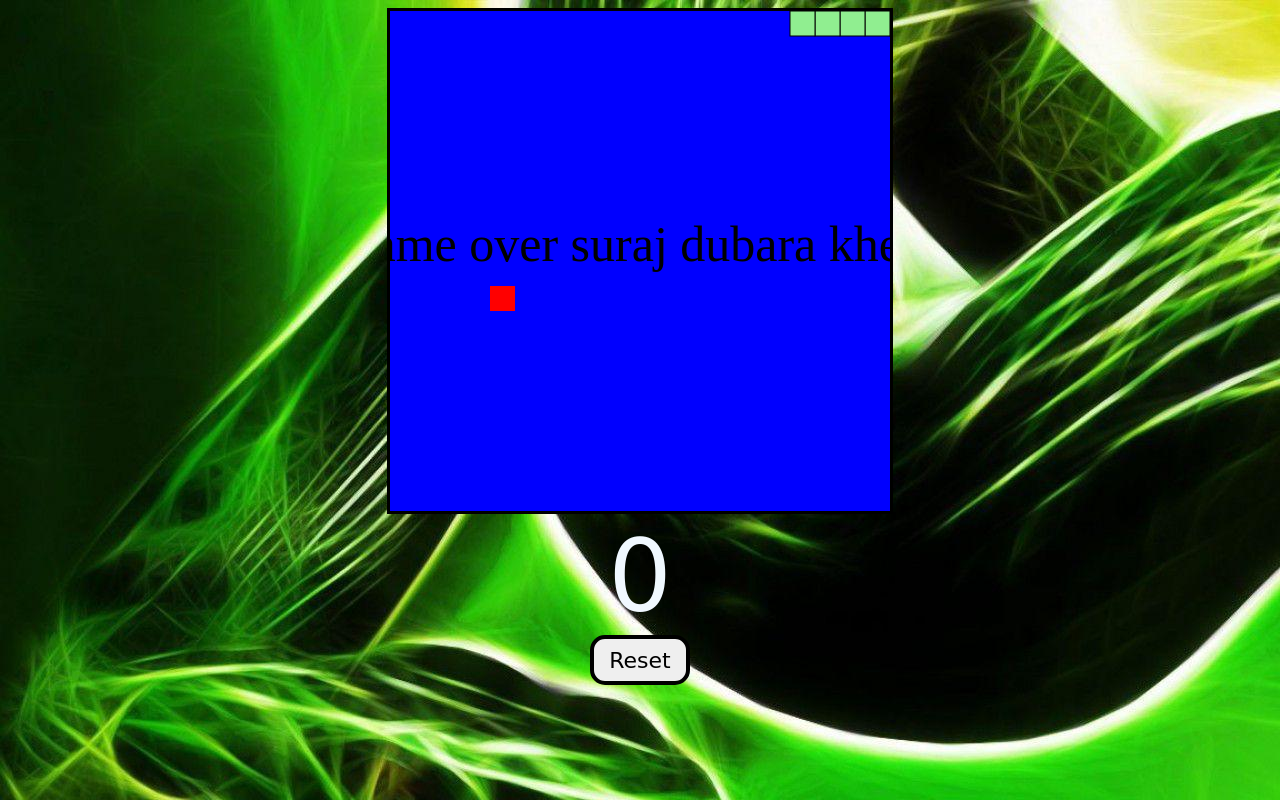
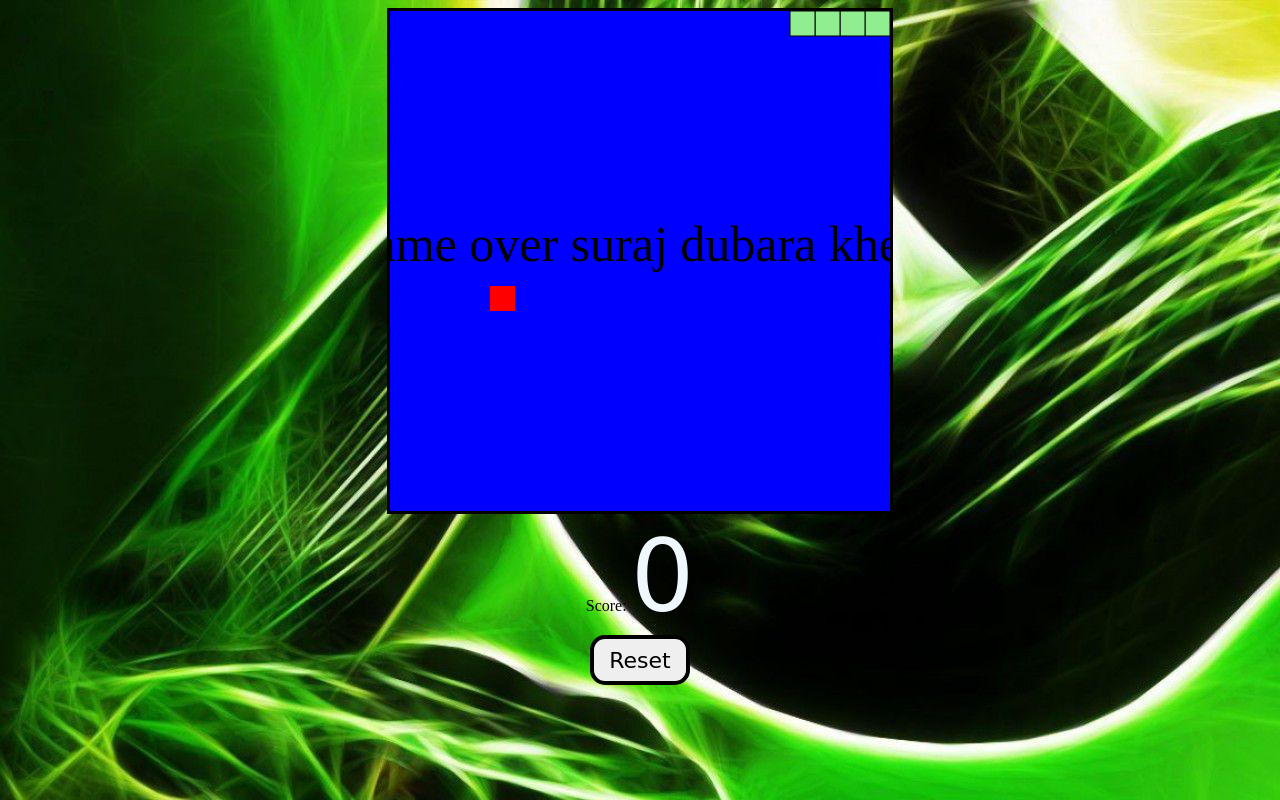
Before and after one commit to Ankitji579/snake-game, a plain HTML site: page index.html in a window 1280 px wide. Drawn offline with Linux system fonts and the light colour scheme.

Commit message:
Update index.html

```diff
--- a/index.html
+++ b/index.html
@@ -1,18 +1,21 @@
 <!DOCTYPE html>
 <html lang="en">
 <head>
-    <meta charset="UTF-8">
-    <meta http-equiv="X-UA-Compatible" content="IE=edge">
-    <meta name="viewport" content="width=device-width, initial-scale=1.0">
-    <title>Document</title>
-    <link rel="stylesheet" href="style.css">
+  <meta charset="UTF-8">
+  <meta http-equiv="X-UA-Compatible" content="IE=edge">
+  <meta name="viewport" content="width=device-width, initial-scale=1.0">
+  <title>Classic Snake Game</title>
+  <link rel="stylesheet" href="style.css">
 </head>
 <body>
-    <div id="gameContainer">
-        <canvas id="gameBoard" width="500" height="500"></canvas>
-        <div id="scoreText">0</div>
-        <button id="resetBtn">Reset</button>
+  <main id="gameContainer">
+    <canvas id="gameBoard" width="500" height="500" aria-label="Snake game board"></canvas>
+    <div id="scoreContainer">
+      <label for="scoreText">Score:</label>
+      <output id="scoreText" aria-live="polite">0</output>
     </div>
-    <script src="script.js"></script>
+    <button id="resetBtn" aria-label="Reset the game">Reset</button>
+  </main>
+  <script src="script.js"></script>
 </body>
 </html>
```
